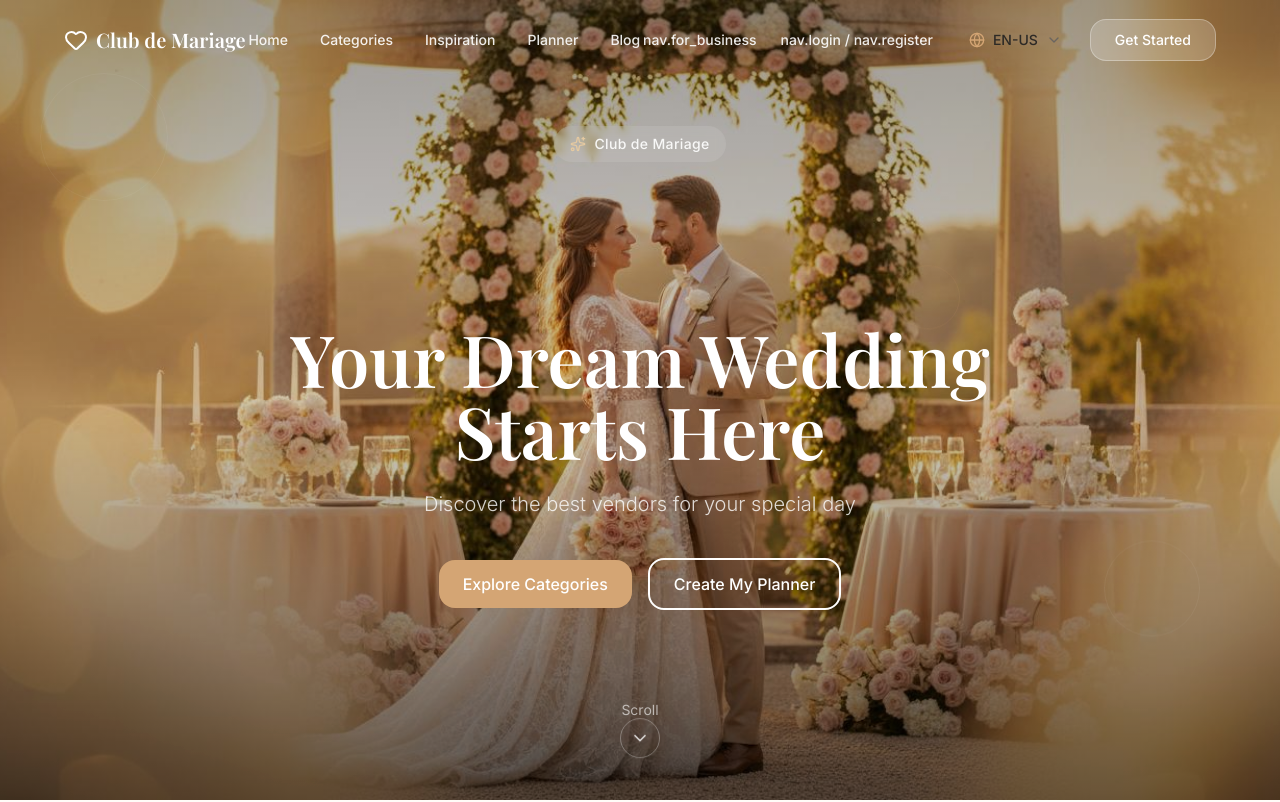
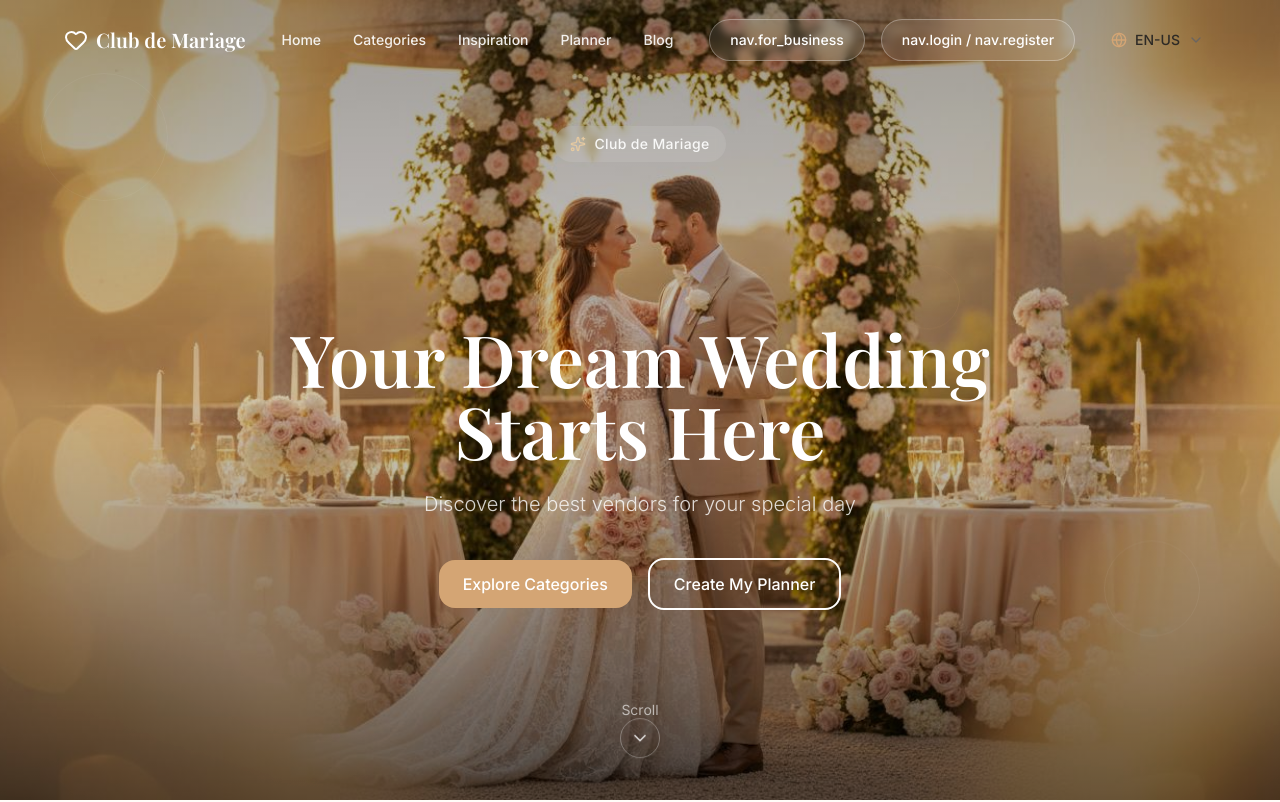
Before and after one commit to gb05313594187-tech/ClubdeMarrige, a React (Vite) app: page / in a window 1280 px wide. Shown: the top 802 px of the page. Built offline with nearby package versions, Linux system fonts and the light colour scheme; a web font is replaced by a local one.

Commit message:
Update Navigation.tsx

```diff
--- a/src/components/Navigation.tsx
+++ b/src/components/Navigation.tsx
@@ -32,6 +32,13 @@ export function Navigation() {
     }
     setIsMobileMenuOpen(false);
   };
+
+  // Butonlar için ortak stil sınıfı
+  const buttonStyle = `text-sm font-medium px-5 py-2.5 rounded-full border transition-all duration-300 ${
+    isScrolled
+      ? 'border-gold text-gold hover:bg-gold hover:text-white'
+      : 'border-white/30 bg-white/10 backdrop-blur-sm text-white hover:bg-white hover:text-warm-dark'
+  }`;
 
   return (
     <>
@@ -76,33 +83,19 @@ export function Navigation() {
               ))}
             </div>
 
-            {/* Right Section - Yeni Butonlar */}
+            {/* Right Section - Yeni Tasarımlı Butonlar */}
             <div className="hidden lg:flex items-center gap-4">
-              {/* Firmalar İçin Linki */}
-              <a
-                href="#"
-                className={`text-sm font-medium transition-colors duration-200 hover:text-gold mr-2 ${
-                  isScrolled ? 'text-warm-dark' : 'text-white/90'
-                }`}
-              >
+              <a href="#" className={buttonStyle}>
                 {t('nav.for_business')}
               </a>
 
-              {/* Giriş Yap / Üye Ol Linki */}
-              <a
-                href="#"
-                className={`text-sm font-medium transition-colors duration-200 hover:text-gold mr-2 ${
-                  isScrolled ? 'text-warm-dark' : 'text-white/90'
-                }`}
-              >
+              <a href="#" className={buttonStyle}>
                 {t('nav.login')} / {t('nav.register')}
               </a>
 
-              <LanguageSwitcher />
-
-              <button className={`btn-primary text-sm px-6 py-2.5 ${!isScrolled && 'bg-white/20 backdrop-blur-sm border border-white/30'}`}>
-                {t('nav.start')}
-              </button>
+              <div className="ml-2">
+                <LanguageSwitcher />
+              </div>
             </div>
 
             {/* Mobile Menu Button */}
@@ -150,11 +143,11 @@ export function Navigation() {
 
             <hr className="border-champagne-dark/20" />
 
-            {/* Mobil Menü Ek Linkler */}
-            <a href="#" className="text-lg font-medium text-warm-dark hover:text-gold py-1">
+            {/* Mobil Menü Butonları */}
+            <a href="#" className="flex items-center justify-center btn-primary w-full py-3">
               {t('nav.for_business')}
             </a>
-            <a href="#" className="text-lg font-medium text-warm-dark hover:text-gold py-1">
+            <a href="#" className="flex items-center justify-center border border-gold text-gold rounded-full w-full py-3 font-medium">
               {t('nav.login')} / {t('nav.register')}
             </a>
 
@@ -162,10 +155,6 @@ export function Navigation() {
               <span className="text-sm text-warm-gray">{t('footer.language')}</span>
               <LanguageSwitcher />
             </div>
-
-            <button className="btn-primary w-full mt-2">
-              {t('nav.start')}
-            </button>
           </div>
         </div>
       </div>
```
